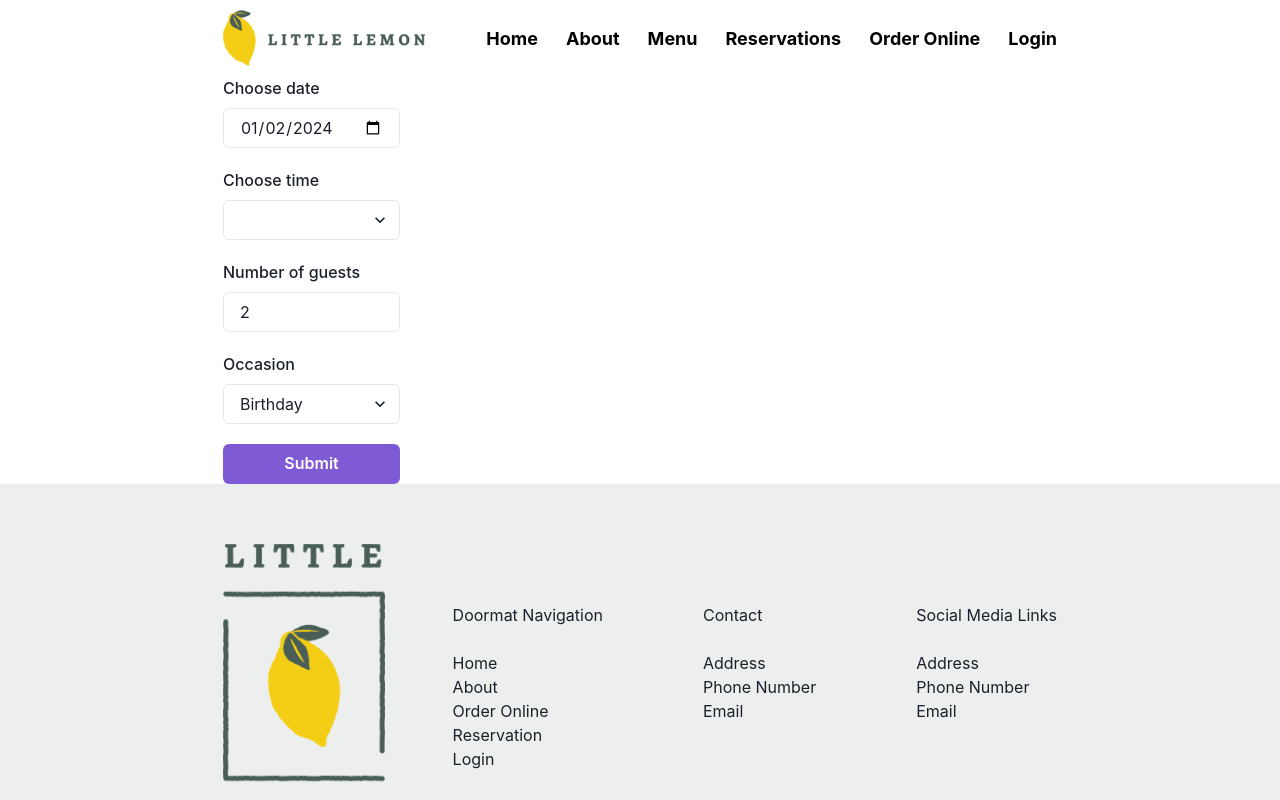
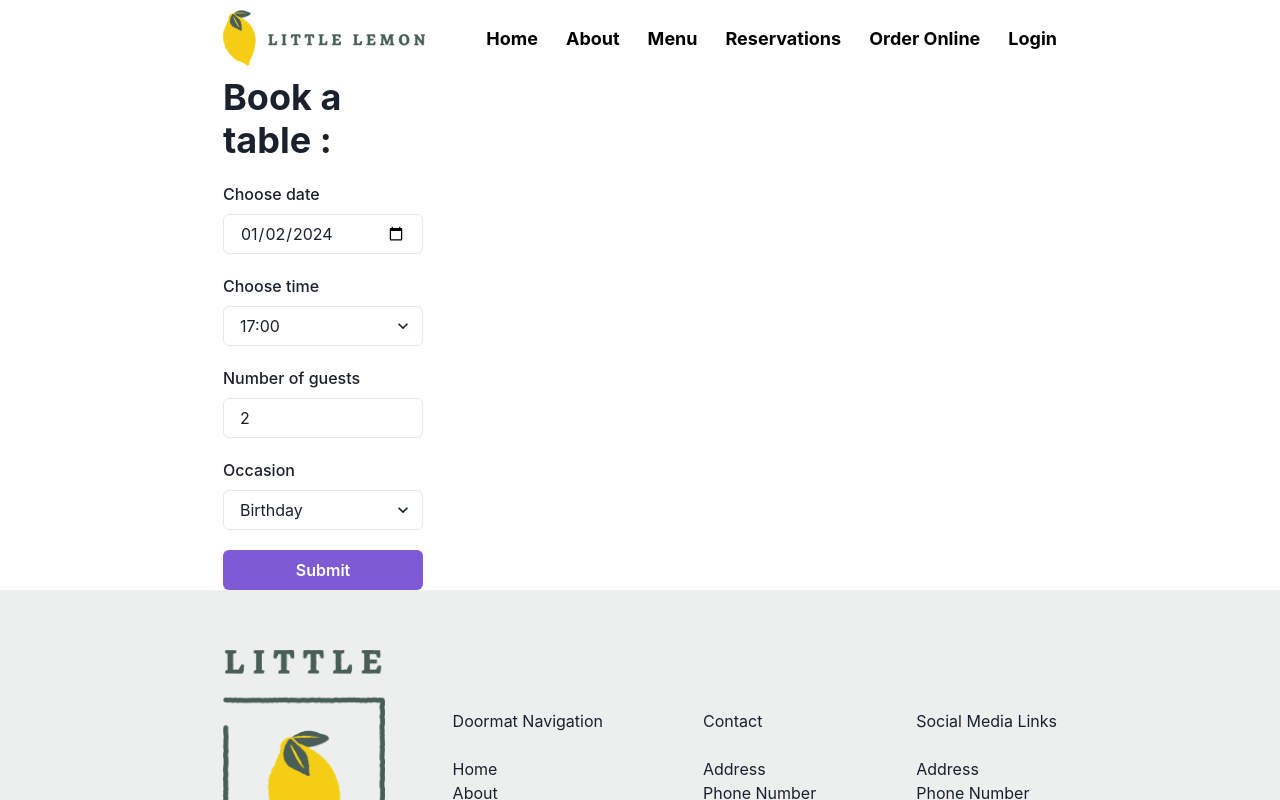
Before and after one commit to hassanaboukhalil/little_lemon_restaurant, a React (Create React App) app: page /booking-page in a window 1280 px wide. Shown: the top 800 px of the page. Built offline with nearby package versions, Linux system fonts and the light colour scheme.

Commit message:
made some changes in components

```diff
--- a/src/components/others/BookingForm.js
+++ b/src/components/others/BookingForm.js
@@ -1,4 +1,4 @@
-import { Button, FormControl, FormErrorMessage, FormLabel, Input, Select } from '@chakra-ui/react'
+import { Button, FormControl, FormErrorMessage, FormLabel, Input, Select, Heading } from '@chakra-ui/react'
 import { useFormik } from 'formik'
 import * as Yup from 'yup'
 import React from 'react'
@@ -38,6 +38,7 @@ function BookingForm({times_reducer_obj , submitForm}) {
 
     return (
         <form className='booking-form' onSubmit={handle_submit}>
+            <Heading w="100%">Book a table :</Heading>
             <FormControl role='group' isInvalid={formik.errors.date}>
                 <FormLabel>Choose date</FormLabel>
                 <Input type='date' {...formik.getFieldProps("date")} onChange={date_changed} aria-label='Enter the booking date' required/>
@@ -47,6 +48,14 @@ function BookingForm({times_reducer_obj , submitForm}) {
                 <FormLabel>Choose time</FormLabel>
                 <Select {...formik.getFieldProps("time")} aria-label='Select the booking time'>
                     <AvailableTimes times_reducer_obj={times_reducer_obj}/>
+                    {/* {
+                        times_reducer_obj.availableTimes
+                        .map(time => {
+                            return (
+                                <option key={time}>{time}</option>
+                            )
+                        })
+                    } */}
                 </Select>
                 <FormErrorMessage>{formik.errors.time}</FormErrorMessage>
             </FormControl>
--- a/src/components/pages/BookingPage.js
+++ b/src/components/pages/BookingPage.js
@@ -5,19 +5,79 @@ import { fetchAPI , submitAPI} from '../api'
 import { useNavigate } from 'react-router-dom'
 
 function updateTimes(dateState,selectedDate){
-    let available_times = [...fetchAPI(selectedDate)]
+    // let available_times = [...fetchAPI(selectedDate)]
+    // return [...available_times]
+    let available_times = ['12:00','13:00']
     return [...available_times]
 }
 
 const initializeTimes = () => {
-    let today_times = [...fetchAPI(new Date())]
+    let bookings =  fetchAPI() //[...fetchAPI()]
+
+    let today = new Date().toISOString().split('T')[0]
+
+    let bookings_times = []
+    for(let i = 0 ; i < bookings.length ; i++){
+        if(bookings[i].date === today){
+            bookings_times.push(bookings[i].time)
+        }
+    }
+
+    // console.log(bookings)
+
+    let available_times = []
+    for(let i = 17; i < 23; i++) {
+        if(!bookings_times.includes(`${i}:00`)) {
+            available_times.push(`${i}:00`);
+        }
+    }
+
     return (
         // [
         //     '17:00', '18:00' , '19:00' , '20:00' , '21:00' , '22:00'
         // ]
-        today_times
+        available_times
+        // bookings_times
     )
 }
+
+
+
+
+
+
+// const initializeTimes = async () => {
+//     try {
+//       let bookings = await fetchAPI();
+//       let today = new Date().toISOString().split('T')[0];
+
+//       let bookingsTimes = [];
+//       for (let i = 0; i < bookings.length; i++) {
+//         if (bookings[i].date === today) {
+//           bookingsTimes.push(bookings[i].time);
+//         }
+//       }
+
+//       let availableTimes = [];
+//       for (let i = 17; i < 23; i++) {
+//         if (!bookingsTimes.includes(`${i}:00`)) {
+//           availableTimes.push(`${i}:00`);
+//         }
+//       }
+
+//       return availableTimes;
+//     } catch (error) {
+//       console.error('Error initializing times:', error);
+//       return [];
+//     }
+//   };
+
+
+
+
+
+
+
 
 
 
@@ -39,6 +99,8 @@ function BookingPage() {
         }
     }
 
+    console.log(initializeTimes())
+
 
     return (
         <>
```
Also changed, not shown: src/components/others/availableTimes.js (+21 -0 lines).
